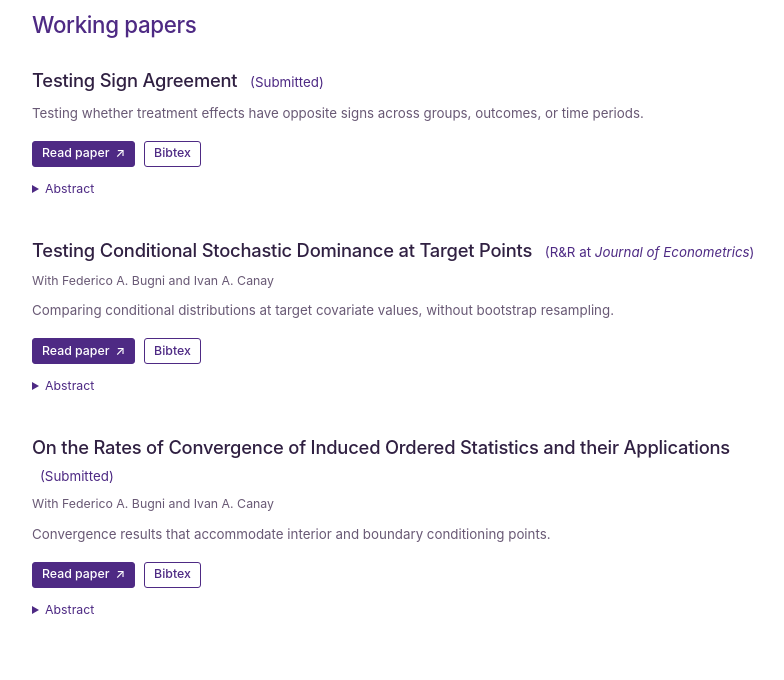
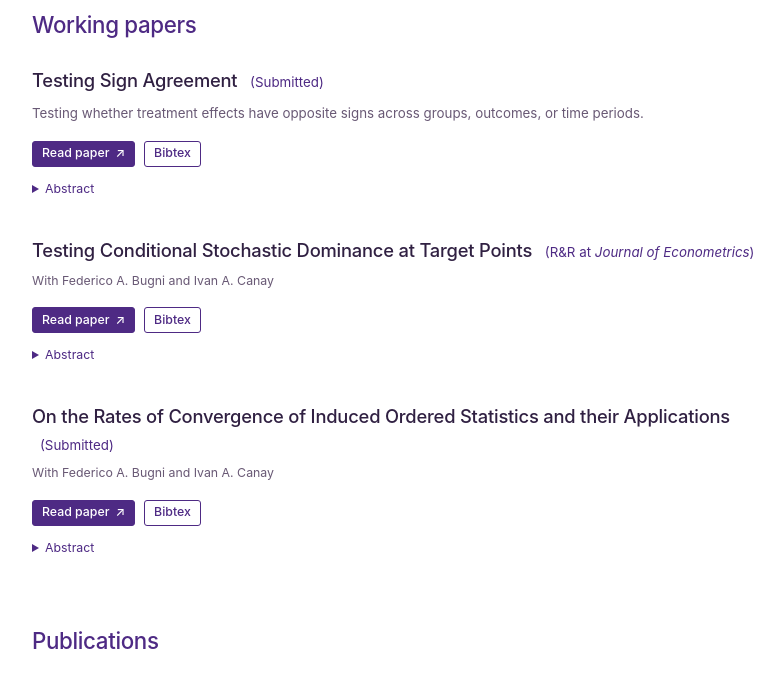
Before and after one commit to beingdebby/beingdebby.github.io, a plain HTML site: page index.html in a window 1280 px wide. Shown: the part 563-1243 px from the top of the page, without its empty margins (188-972 px from the left). Drawn offline with Linux system fonts and the light colour scheme.

Commit message:
Add files via upload

```diff
--- a/index.html
+++ b/index.html
@@ -100,7 +100,7 @@
         <article class="dk-paper" data-paper="conditional-dominance">
           <h4><a href="https://arxiv.org/abs/2503.14747" target="_blank" rel="noopener noreferrer">Testing Conditional Stochastic Dominance at Target Points</a> <span class="dk-paper-status">(R&amp;R at <em>Journal of Econometrics</em>)</span></h4>
           <p class="dk-coauthors">With Federico A. Bugni and Ivan A. Canay</p>
-          <p>Comparing conditional distributions at target covariate values, without bootstrap resampling.</p>
+
           <div class="dk-actions">
             <a class="dk-button dk-primary" href="https://arxiv.org/abs/2503.14747" target="_blank" rel="noopener noreferrer">Read paper <span aria-hidden="true">↗</span></a>
             <a class="dk-button dk-bib" data-cite="conditional-dominance" download="bugni-canay-kim-conditional-stochastic-dominance.bib" aria-label="Download BibTeX for Testing Conditional Stochastic Dominance at Target Points">Bibtex</a>
@@ -111,7 +111,7 @@
         <article class="dk-paper" data-paper="induced-ordered-statistics">
           <h4><a href="https://arxiv.org/abs/2603.07255" target="_blank" rel="noopener noreferrer">On the Rates of Convergence of Induced Ordered Statistics and their Applications</a> <span class="dk-paper-status">(Submitted)</span></h4>
           <p class="dk-coauthors">With Federico A. Bugni and Ivan A. Canay</p>
-          <p>Convergence results that accommodate interior and boundary conditioning points.</p>
+
           <div class="dk-actions">
             <a class="dk-button dk-primary" href="https://arxiv.org/abs/2603.07255" target="_blank" rel="noopener noreferrer">Read paper <span aria-hidden="true">↗</span></a>
             <a class="dk-button dk-bib" data-cite="induced-ordered-statistics" download="bugni-canay-kim-induced-ordered-statistics.bib" aria-label="Download BibTeX for On the Rates of Convergence of Induced Ordered Statistics and their Applications">Bibtex</a>
```
